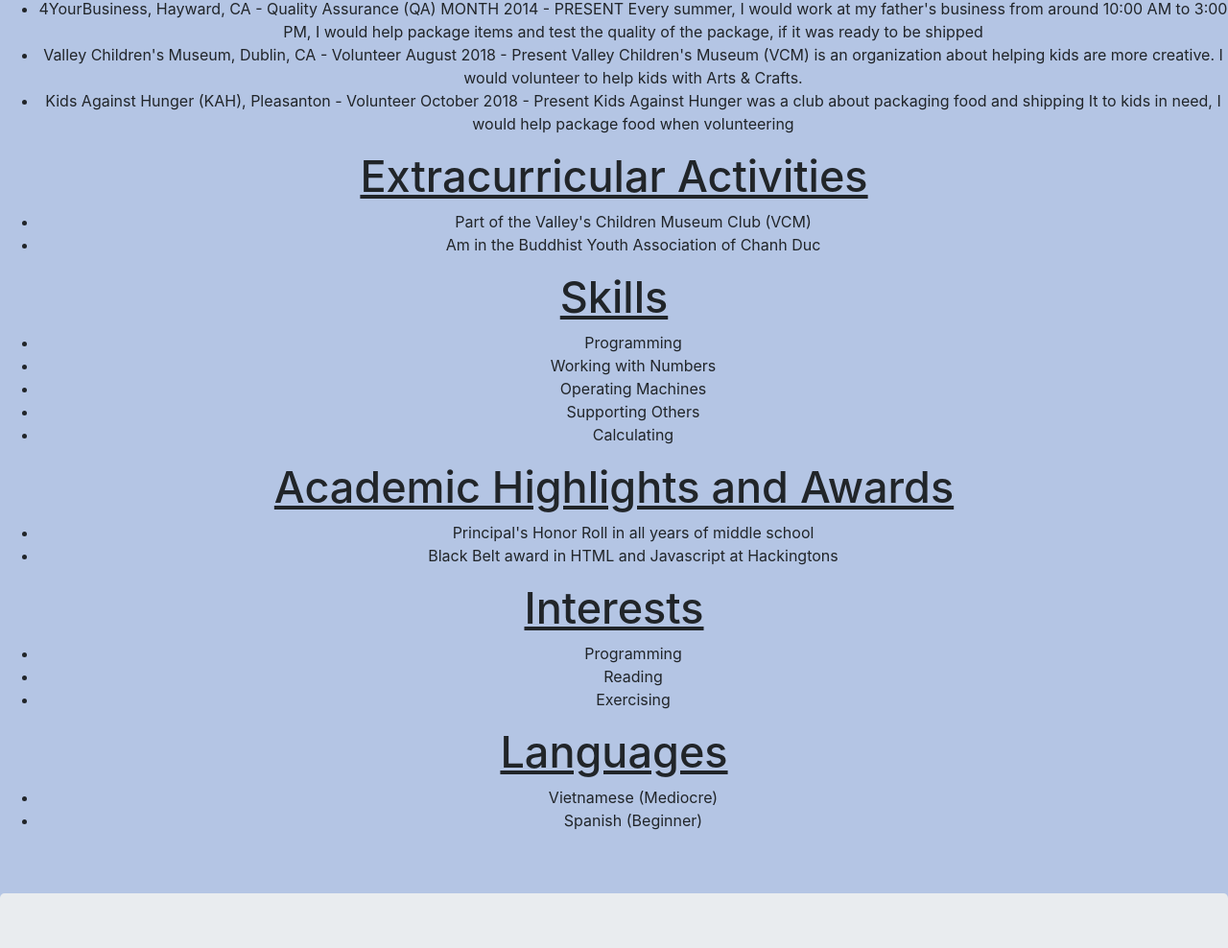
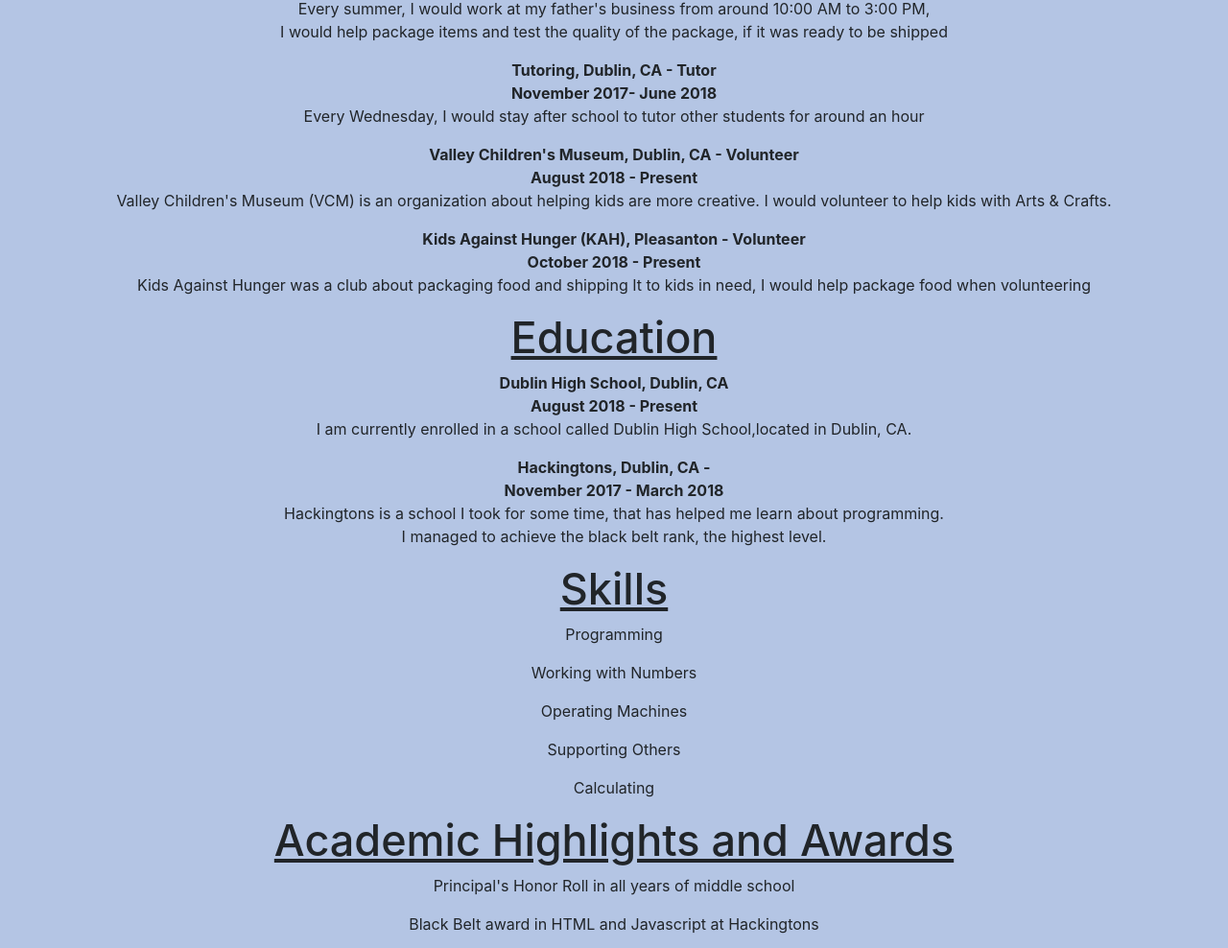
Before and after one commit to TuetrungNguyen/portfolio, a plain HTML site: page Nguyen_Resume.html in a window 1280 px wide. Shown: the part 718-1706 px from the top of the page at 96% size. Drawn offline with Linux system fonts and the light colour scheme.

Commit message:
Final Product

```diff
--- a/Nguyen_Resume.html
+++ b/Nguyen_Resume.html
@@ -26,74 +26,107 @@
                 <h6> Email: tuetrung.nguyen@gmail.com</h6>
                 <div class="py-5">
                     <div class="resumeCategories">
+                        <div class="row">
+
                         <!--Objectives-->
+                        <div class="container">
                         <h2>Objectives</h2>
                         <p>Attempting to get into UC Berkeley with a major in
                         software development</p>
                         <p>To get a profession related to software development.
                         </p>
+                        </div>
 
+                        <!--Extracurricular Activities-->
+                        <div class="container">
+                            <h2>Extracurricular Activities</h2>
+                            <p>Part of the Valley's Children Museum Club (VCM)</p>
+                            <p>Am in the Buddhist Youth Association of Chanh
+                            Duc</p>
+                        </div>
+                        </div>
+
+                        <div class="row">
+
+                        <!--Work Experience-->
+                        <div class="container">
+                        <h2>Work Experience</h2>
+                            <p><strong>4YourBusiness, Hayward, CA - Quality Assurance (QA)
+                            <br>MONTH 2014 - PRESENT</strong><br>
+                            Every summer, I would work at my father's business from around
+                            10:00 AM to 3:00 PM, <br> I would help package items and test the quality
+                            of the package, if it was ready to be shipped
+                            </p>
+                            <p><strong>Tutoring, Dublin, CA - Tutor <br>
+                            November 2017- June 2018</strong><br>
+                            Every Wednesday, I would stay after school to tutor
+                            other students for around an hour
+                            </p>
+                            <p><strong>Valley Children's Museum, Dublin, CA - Volunteer
+                            <br> August 2018 - Present</strong><br>
+                            Valley Children's Museum (VCM) is an organization about helping
+                             kids are more creative. I would volunteer to help kids with Arts & Crafts.
+                            </p>
+                            <p><strong>Kids Against Hunger (KAH), Pleasanton - Volunteer
+                            <br> October 2018 - Present</strong><br>
+                            Kids Against Hunger was a club about packaging food and shipping
+                            It to kids in need, I would help package food when volunteering
+                            </p>
+                        </div>
+
+                        <!--Education-->
+                        <div class="container">
                             <h2>Education</h2>
-                        <p><strong>Dublin High School, Dublin, CA  August 2018 -
+                            <p><strong>Dublin High School, Dublin, CA <br> August 2018 -
                             Present</strong>
                             <br>I am currently enrolled in a school called Dublin
                             High School,located in Dublin, CA. </p>
-                        <p><strong>Hackingtons, Dublin, CA - Black November 2017
-                        - March 2018 </strong> Hackingtons is a school I took for some time,
-                        that has helped me learn about programming. I managed to
+                            <p><strong>Hackingtons, Dublin, CA - <br> November 2017
+                            - March 2018 </strong> <br> Hackingtons is a school I took for some time,
+                            that has helped me learn about programming. <br> I managed to
                             achieve the black belt rank, the highest level.
                         </p>
-                        <h2>Work Experience</h2>
-                        <ul>
-                            <li>4YourBusiness, Hayward, CA - Quality Assurance (QA)
-                            MONTH 2014 - PRESENT
-                            Every summer, I would work at my father's business from around
-                            10:00 AM to 3:00 PM, I would help package items and test the quality
-                            of the package, if it was ready to be shipped
-                            </li>
-                            <li>Valley Children's Museum, Dublin, CA - Volunteer
-                            August 2018 - Present
-                            Valley Children's Museum (VCM) is an organization about helping
-                             kids are more creative. I would volunteer to help kids with Arts & Crafts.
-                            </li>
-                            <li>Kids Against Hunger (KAH), Pleasanton - Volunteer
-                            October 2018 - Present
-                            Kids Against Hunger was a club about packaging food and shipping
-                            It to kids in need, I would help package food when volunteering
-                            </li>
-                        </ul>
-                        <h2>Extracurricular Activities</h2>
-                        <ul>
-                            <li>Part of the Valley's Children Museum Club (VCM)</li>
-                            <li>Am in the Buddhist Youth Association of Chanh
-                            Duc</li>
-                        </ul>
+
+                        </div>
+                        </div>
+
+                        <!--Skills-->
+                        <div class="row">
+                        <div class="container">
                         <h2>Skills</h2>
-                        <ul>
-                            <li>Programming</li>
-                            <li>Working with Numbers</li>
-                            <li>Operating Machines</li>
-                            <li>Supporting Others</li>
-                            <li>Calculating</li>
-                        </ul>
+                            <p>Programming</p>
+                            <p>Working with Numbers</p>
+                            <p>Operating Machines</p>
+                            <p>Supporting Others</p>
+                            <p>Calculating</p>
+                        </div>
+
+                        <!--Academic Highlights and Awards-->
+                        <div class="container">
                         <h2>Academic Highlights and Awards</h2>
-                        <ul>
-                            <li>Principal's Honor Roll in all years of middle
-                            school</li>
-                            <li>Black Belt award in HTML and Javascript at
-                            Hackingtons</li>
-                        </ul>
+                            <p>Principal's Honor Roll in all years of middle
+                            school</p>
+                            <p>Black Belt award in HTML and Javascript at
+                            Hackingtons</p>
+                        </div>
+                        </div>
+
+                        <!--Interests-->
+                        <div class="row">
+                        <div class="container">
                         <h2>Interests</h2>
-                        <ul>
-                            <li>Programming</li>
-                            <li>Reading</li>
-                            <li>Exercising</li>
-                        </ul>
+                            <p>Programming</p>
+                            <p>Reading</p>
+                            <p>Exercising</p>
+                        </div>
+
+                        <!--Languages-->
+                        <div class="container">
                          <h2>Languages</h2>
-                        <ul>
-                            <li>Vietnamese (Mediocre)</li>
-                            <li>Spanish (Beginner)</li>
-                        </ul>
+                            <p>Vietnamese (Mediocre)</p>
+                            <p>Spanish (Beginner)</p>
+                        </div>
+                        </div>
                     </div>
                 </div>
             </div>
```
Also changed, not shown: Nguyen_Project.html (+17 -9 lines), index.html (+1 -1 lines), Nguyen_Contact.html (indentation only). Lines whose indentation alone changed are shown as unchanged.
